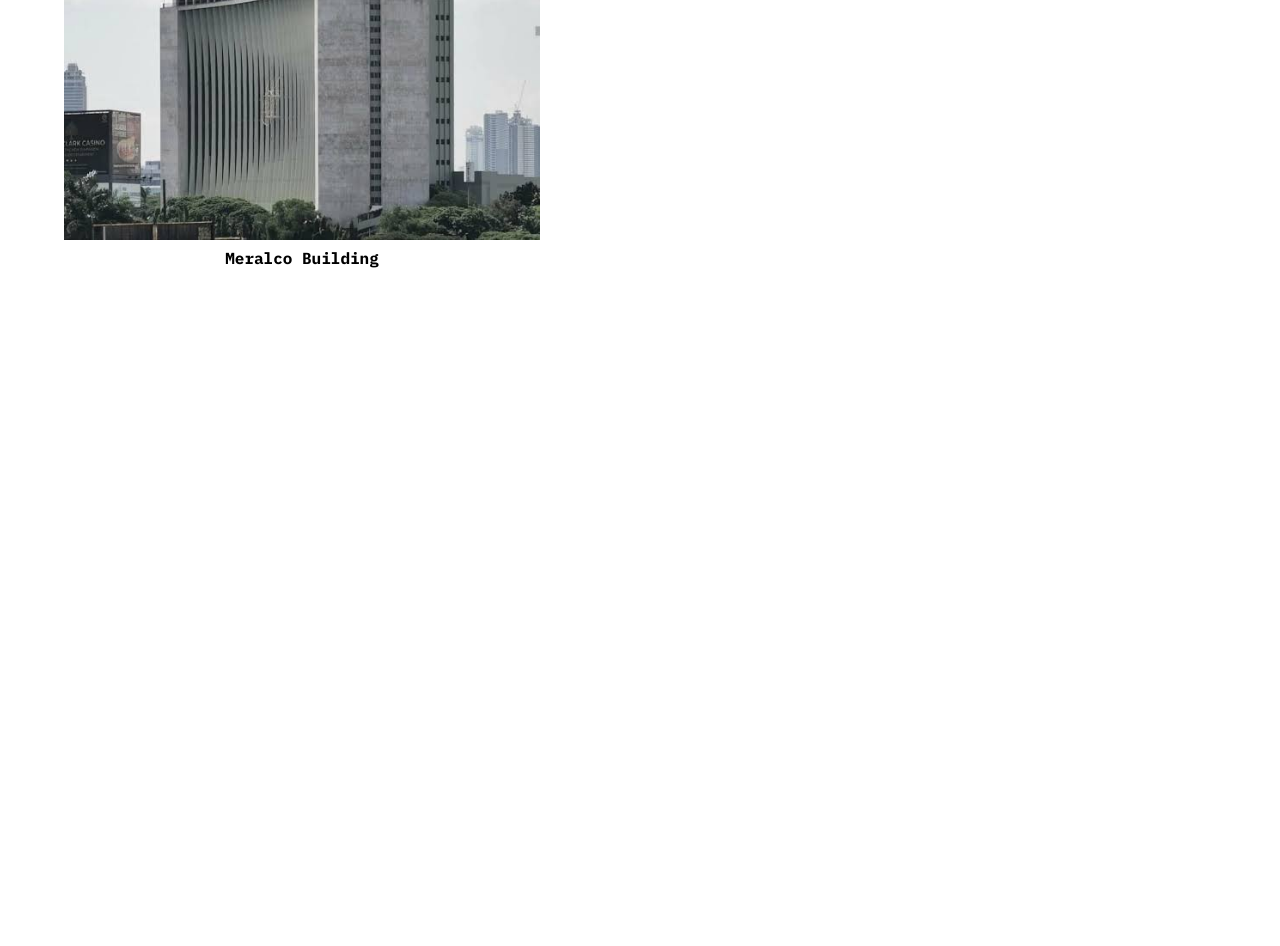
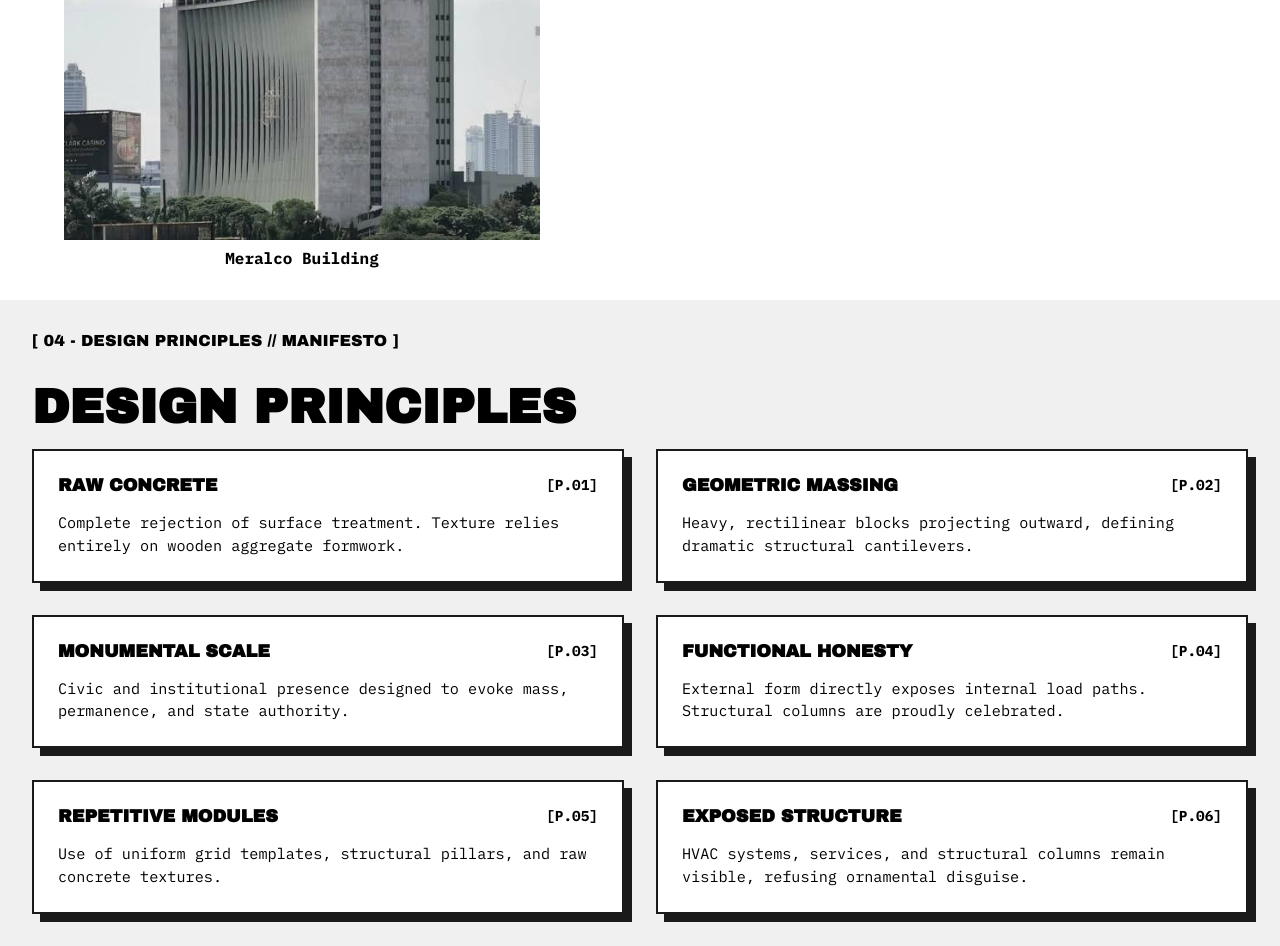
Before and after one commit to ALGGlodo/The-Brutalist, a plain HTML site: page index.html in a window 1280 px wide. Shown: the part 3827-4773 px from the top of the page. Before the commit the page ends 4127 px from the top, so only its background shows below. Drawn offline with nearby package versions, Linux system fonts and the light colour scheme.

Commit message:
added GSAP animations, created the design principles page

```diff
--- a/index.html
+++ b/index.html
@@ -92,6 +92,43 @@
                </div>
             </div>
         </section>
+
+        <section class="design-principles">
+            <p class="hero-subheader">[ 04 - DESIGN PRINCIPLES // MANIFESTO ]</p>
+                <h2>DESIGN PRINCIPLES</h2>
+                <div class="principles">
+                    <div class="principle-box">
+                        <h3>RAW CONCRETE</h3>
+                        <span class="right-page">[P.01]</span>
+                        <p>Complete rejection of surface treatment. Texture relies entirely on wooden aggregate formwork.</p>
+                    </div>
+                    <div class="principle-box">
+                        <h3>GEOMETRIC MASSING</h3>
+                        <span class="right-page">[P.02]</span>
+                        <p>Heavy, rectilinear blocks projecting outward, defining dramatic structural cantilevers.</p>
+                    </div>
+                    <div class="principle-box">
+                        <h3>MONUMENTAL SCALE</h3>
+                        <span class="right-page">[P.03]</span>
+                        <p>Civic and institutional presence designed to evoke mass, permanence, and state authority.</p>
+                    </div>
+                    <div class="principle-box">
+                        <h3>FUNCTIONAL HONESTY</h3>
+                        <span class="right-page">[P.04]</span>
+                        <p>External form directly exposes internal load paths. Structural columns are proudly celebrated.</p>
+                    </div>
+                    <div class="principle-box">
+                        <h3>REPETITIVE MODULES</h3>
+                        <span class="right-page">[P.05]</span>
+                        <p>Use of uniform grid templates, structural pillars, and raw concrete textures.</p>
+                    </div>
+                    <div class="principle-box">
+                        <h3>EXPOSED STRUCTURE</h3>
+                        <span class="right-page">[P.06]</span>
+                        <p>HVAC systems, services, and structural columns remain visible, refusing ornamental disguise.</p>
+                    </div>
+                </div>
+        </section>
     </main>
 
 
--- a/style.css
+++ b/style.css
@@ -183,3 +183,54 @@ nav li a{
     font-size: 3em;
     margin-bottom: 1rem;
 }
+
+/* Design Principles Section Styles */
+
+.design-principles{
+    padding: 2rem;
+    background-color: var(--secondary-accent-color);
+}
+
+.design-principles h2{
+    display: flex;
+    justify-content: flex-start;
+    align-items: center;
+    font-family: 'Archivo Black', sans-serif;
+    font-size: 3em;
+    margin-bottom: 1rem;
+}
+
+.principles{
+    display: grid;
+    grid-template-columns: 1fr 1fr;
+    gap: 2rem;
+}
+
+.principle-box{
+    position: relative;
+    background-color: var(--secondary-color, #e9e9e9);
+    border: 2px solid #1a1a1a;
+    padding: 1.5rem;
+    font-family: 'IBM Plex Mono', monospace;
+    box-shadow: 8px 8px 0 #1a1a1a; /* replaces the ::after trick */
+}
+
+.principle-box h3{
+    font-family: 'Archivo Black', sans-serif;
+    font-size: 1.1em;
+    display: inline-block;
+    margin: 0;
+}
+
+.right-page{
+    float: right;
+    font-size: 0.9em;
+    font-weight: bold;
+}
+
+.principle-box p{
+    clear: both;
+    margin-top: 1rem;
+    line-height: 1.5;
+    font-size: 0.95em;
+}
```
